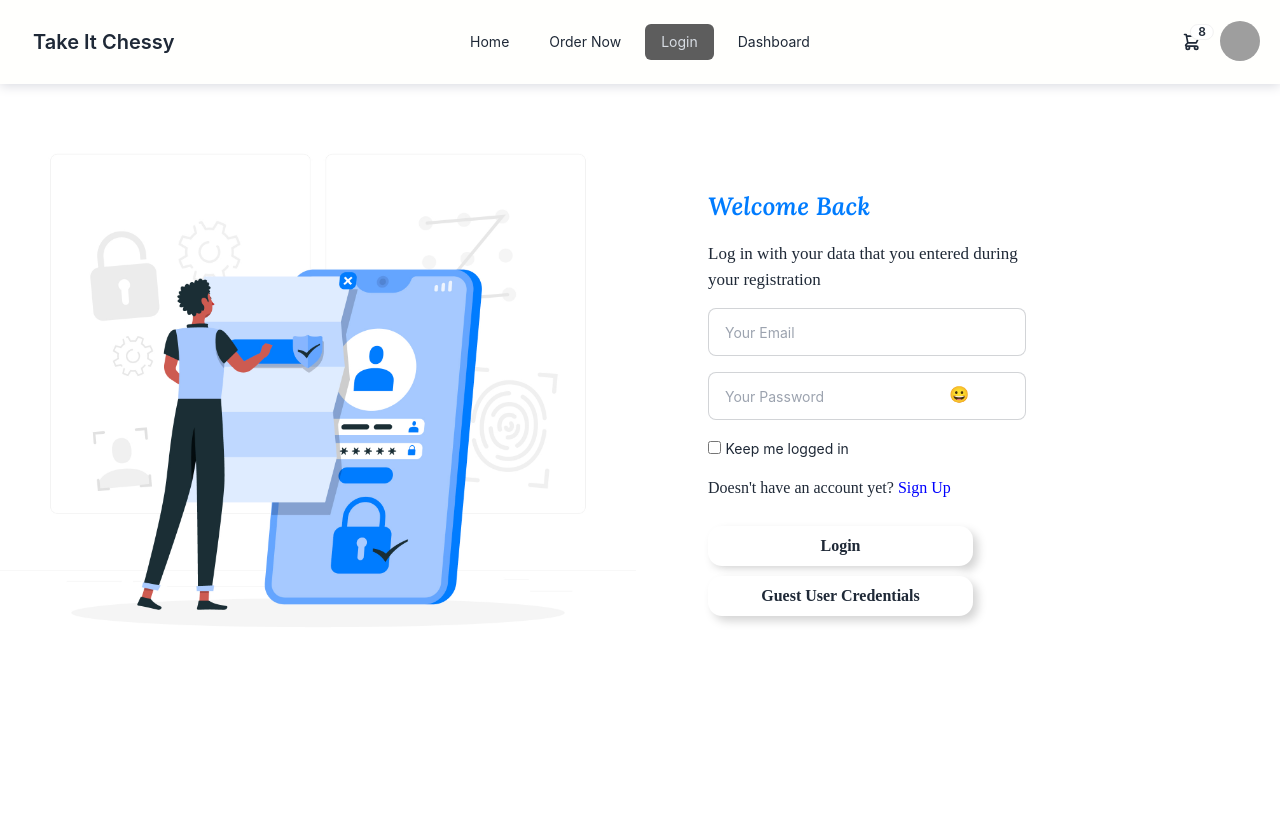
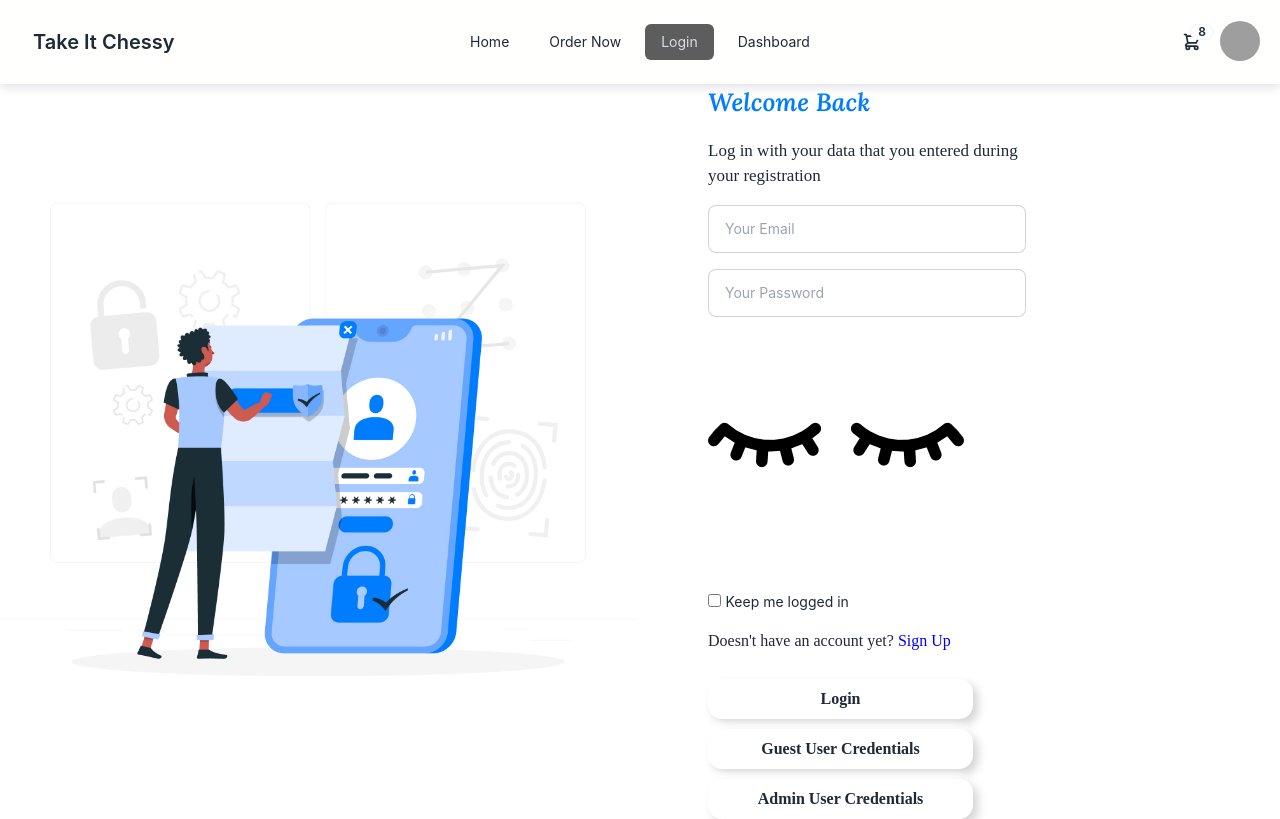
Before and after one commit to Sharif101/TakeItChessyClient, a React (Create React App) app: page /login in a window 1280 px wide. Built offline with nearby package versions, Linux system fonts and the light colour scheme; grey boxes are pictures that could not be loaded; a web font is replaced by a local one.

Commit message:
PC: fix design

```diff
--- a/src/Components/Login/Login.js
+++ b/src/Components/Login/Login.js
@@ -5,6 +5,8 @@ import toast, { Toaster } from "react-hot-toast";
 import axios from "axios";
 import { useNavigate } from "react-router-dom";
 import { setAuthentication } from "../../Utilities/auth";
+import eyeoff from "../../images/login/eyeoff.png";
+import eyeon from "../../images/login/eyeon.png";
 
 export default function Login() {
   const navigate = useNavigate();
@@ -69,12 +71,21 @@ export default function Login() {
                 onChange={(e) => setPassword(e.target.value)}
                 className="input input-bordered input-md w-full max-w-xs "
               />
-              <label className="swap swap-flip showIcon">
-                <input type="checkbox" onClick={handleClick} />
-
-                <div className="swap-on iconlogin">😈</div>
-                <div className="swap-off iconlogin">😀</div>
-              </label>
+              {show ? (
+                <img
+                  src={eyeon}
+                  alt=""
+                  className="iconlogin1"
+                  onClick={handleClick}
+                />
+              ) : (
+                <img
+                  src={eyeoff}
+                  alt=""
+                  className="iconlogin"
+                  onClick={handleClick}
+                />
+              )}
             </div>
             <div>
               <input type="checkbox" /> <span>Keep me logged in</span>
@@ -105,6 +116,17 @@ export default function Login() {
           >
             Guest User Credentials
           </button>
+
+          {/* ------Admin user----- */}
+          <button
+            onClick={() => {
+              setEmail("admin@gmail.com");
+              setPassword("admin123");
+            }}
+            className="custom-button w-10/12"
+          >
+            Admin User Credentials
+          </button>
         </div>
       </div>
     </div>
```
